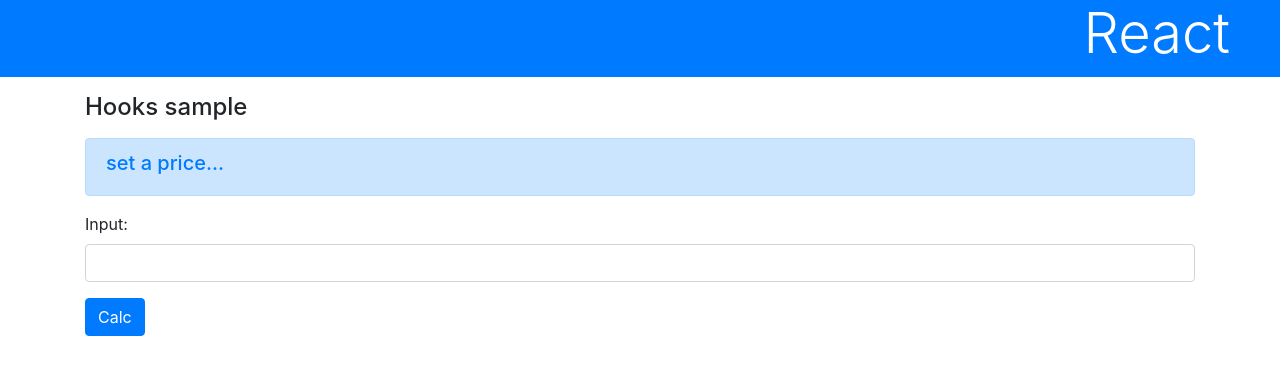
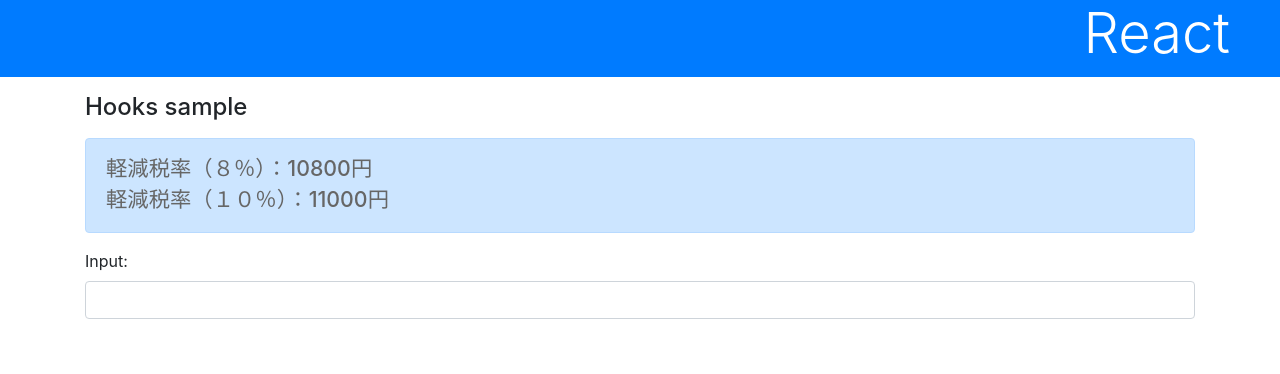
Before and after one commit to Haya372/react-started, a React (Create React App) app: page / in a window 1280 px wide. Shown: the top 374 px of the page. Built offline with nearby package versions, Linux system fonts and the light colour scheme.

Commit message:
副作用のスキップ

```diff
--- a/src/App.js
+++ b/src/App.js
@@ -19,7 +19,7 @@
     setVal(event.target.value);
   }
 
-  const doAction = () => {
+  useEffect(() => {
     let res = (
       <div>
         <p>軽減税率（８％）：{tax1}円</p>
@@ -27,7 +27,7 @@
       </div>
     )
     setMsg(res);
-  }
+  }, [tax1, tax2]);
 
   useEffect(() => {
     setTax1(Math.floor(val * 1.08));
@@ -47,7 +47,6 @@
           <label>Input:</label>
           <input type="number" className="form-control" onChange={doChange} />
         </div>
-        <button className="btn btn-primary" onClick={doAction}>Calc</button>
       </div>
     </div>
   );
```
